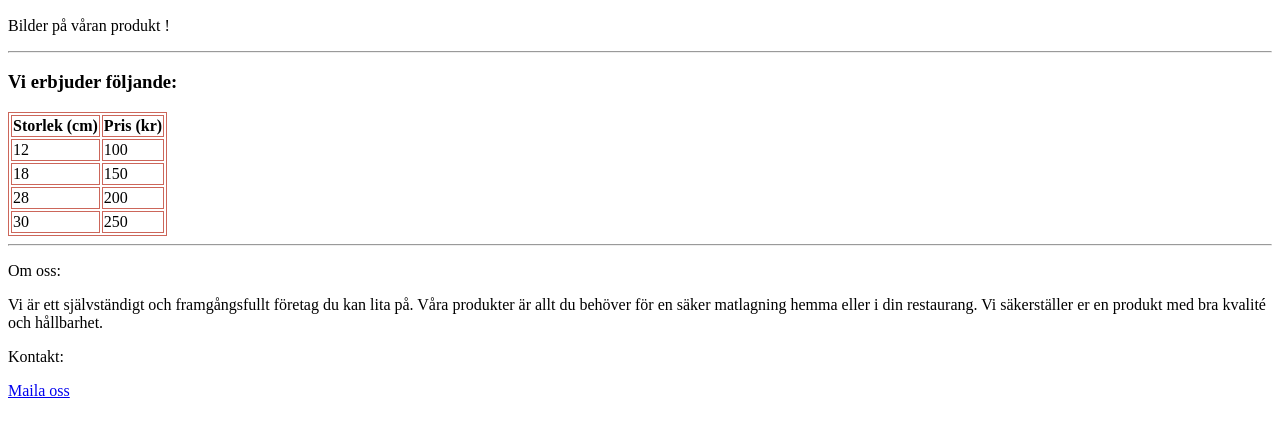
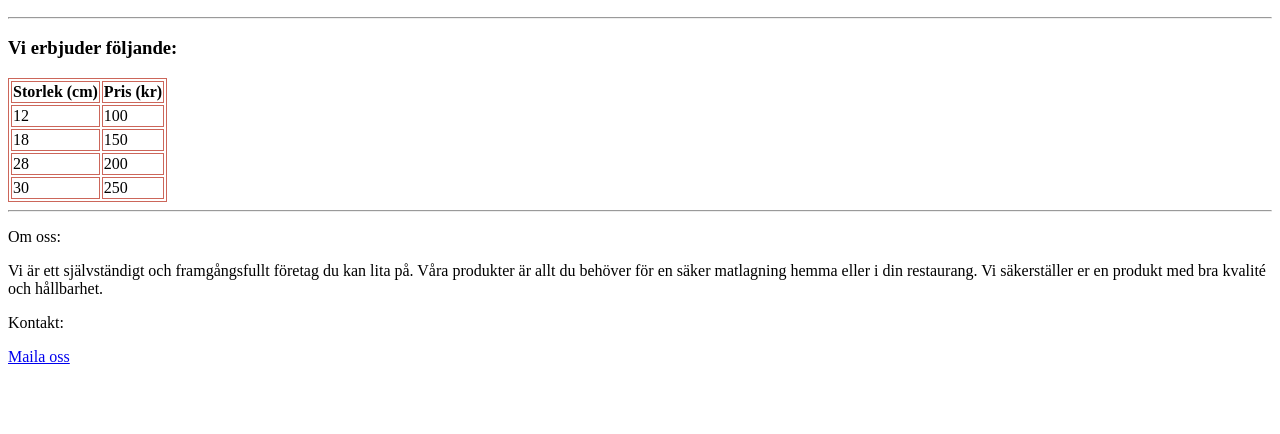
Before and after one commit to KB0504/moodboard, a plain HTML site: page index.html in a window 1280 px wide. Shown: the part 234-668 px from the top of the page. Drawn offline with Linux system fonts and the light colour scheme.

Commit message:
Update2 index.html

```diff
--- a/index.html
+++ b/index.html
@@ -40,7 +40,6 @@
             <div class="site-title">
                 <h2>Kastrullock !</h2>
             </div>
-<p>Bilder på våran produkt !</p>
 <hr>
 <h3>Vi erbjuder följande:</h3>
             <table>
```
